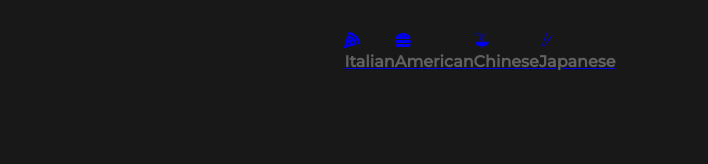
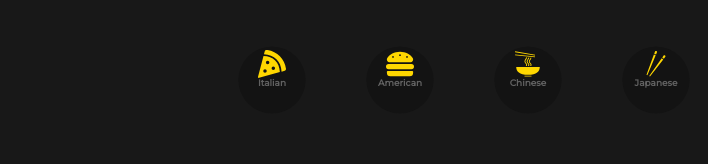
Before and after one commit to RealOtakuBoi/Cooking-Site-React, a React (Create React App) app: page / in a window 1280 px wide. Shown: the top 164 px of the page, without its empty margins (160-868 px from the left). Built offline with nearby package versions, Linux system fonts and the light colour scheme; no server answers.

Commit message:
Nav Buttons Done

```diff
--- a/src/Components/Category.jsx
+++ b/src/Components/Category.jsx
@@ -9,22 +9,22 @@ import React from 'react'
 function Category() {
   return (
     <List>
-        <NavLink to={'/cusine/Italian'}>
+        <Slink to={'/cusine/Italian'}>
             <FaPizzaSlice/>
             <h4>Italian</h4>
-        </NavLink>
-        <NavLink to={'/cusine/American'}>
+        </Slink>
+        <Slink to={'/cusine/American'}>
             <FaHamburger/>
             <h4>American</h4>
-        </NavLink>
-        <NavLink to={'/cusine/Chinese'}>
+        </Slink>
+        <Slink to={'/cusine/Chinese'}>
             <GiNoodles/>
             <h4>Chinese</h4>
-        </NavLink>
-        <NavLink to={'/cusine/Japanese'}>
+        </Slink>
+        <Slink to={'/cusine/Japanese'}>
             <GiChopsticks/>
             <h4>Japanese</h4>
-        </NavLink>
+        </Slink>
     </List>
   )
 }
@@ -35,4 +35,43 @@ const List = styled.div`
     margin: 2rem 0rem;
     `;
 
+
+const Slink = styled(NavLink)`
+    display:flex;
+    flex-direction: column;
+    justify-content: center;
+    align-items: center;
+    width: 6rem;
+    height: 6rem;
+    border-radius:50%;
+    margin-right: 2rem;
+    text-decoration: none;
+    cursor:pointer;
+    background: #131313;
+    transform: scale(0.7);
+
+
+    h4{
+        font-size: 0.8rem;
+    }
+
+    svg{
+        color: #FFD700;
+        font-size: 2.5rem;
+    }
+
+    &.active{
+        background: #FFD700;
+
+        svg{
+            color: black;
+        }
+
+        h4{
+            color: black;
+        }
+    }
+
+    `;
+
 export default Category
--- a/src/Pages/Cusine.jsx
+++ b/src/Pages/Cusine.jsx
@@ -11,17 +11,49 @@ function Cusine() {
   const getCusine = async (name) => {
     const data = await fetch(`https://api.spoonacular.com/recipes/complexSearch?apiKey=${process.env.REACT_APP_API_KEY}&cusine=${name}`);
     const recipes = await data.json();
-    setCusine(recipes.result);
+    setCusine(recipes.results);
   }
 
   useEffect(() => {
     getCusine(params.type);
   },[params.type])
   return (
-    <div>
-
-    </div>
+    <Grid>
+      {cusine.map(item => {
+        return(
+          <Card key={item.id}>
+          <img src={item.image} alt="" />
+          <h4>{item.title}</h4>
+        </Card>
+        )
+      })}
+    </Grid>
   )
 }
 
+const Grid = styled.div`
+grid-template-columns: 1fr 1fr 1fr;
+grid-template-rows: 1fr 1fr 1fr;
+gap: 3rem;
+  `;
+
+const Card = styled.div`
+  img{
+    widht:100%;
+    border-radius: 2rem;
+  }
+
+  a{
+    text-decoration:none;
+  }
+
+  h4{
+    text-align:center;
+    padding: 1rem;
+  }
+
+
+  `;
+
+
 export default Cusine
```
